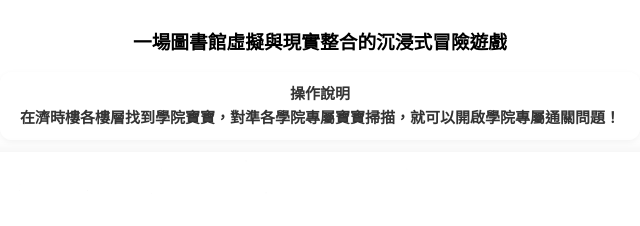
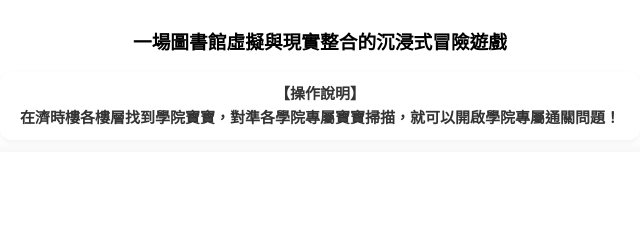
Before and after one commit to wuminhsuan/fjculibrary_2025, a plain HTML site: page index.html in a window 1280 px wide. Shown: the top 226 px of the page, 320-960 px from the left. Drawn offline with Linux system fonts and the light colour scheme; no server answers.

Commit message:
Update index.html

```diff
--- a/index.html
+++ b/index.html
@@ -92,7 +92,7 @@
 
   <!-- 操作說明置於上方 -->
   <div id="topHint">
-    操作說明<br>
+    <b>【操作說明】</b><br>
     在濟時樓各樓層找到學院寶寶，對準各學院專屬寶寶掃描，就可以開啟學院專屬通關問題！
 <br>
 
```
